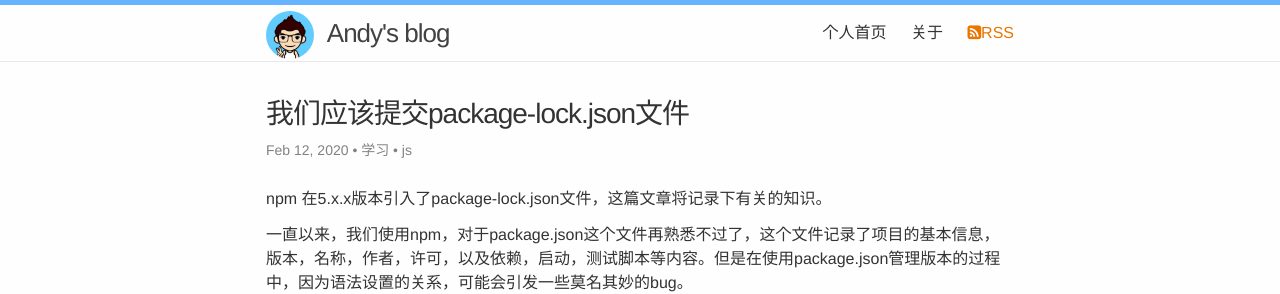
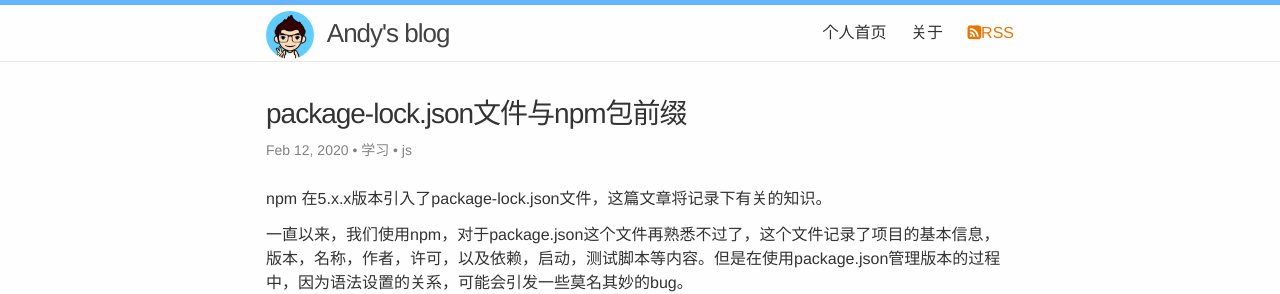
Before and after one commit to andycao/blogs, a Jekyll site: the page built from _posts/2020-02-12-package-lock.json文件与npm包前缀.md, in a window 1280 px wide. Shown: the top 294 px of the page. Built offline with Jekyll 4.4.1, drawn with Linux system fonts in a browser that asks for light colours.

Commit message:
change name

```diff
--- a/_posts/2020-02-12-关于package-lock.json文件.md
+++ b/_posts/2020-02-12-package-lock.json文件与npm包前缀.md
@@ -1,6 +1,6 @@
 ---
 layout: post
-title:  "我们应该提交package-lock.json文件"
+title:  "package-lock.json文件与npm包前缀"
 date:   2020-02-12
 meta:   学习
 categories: js
```
